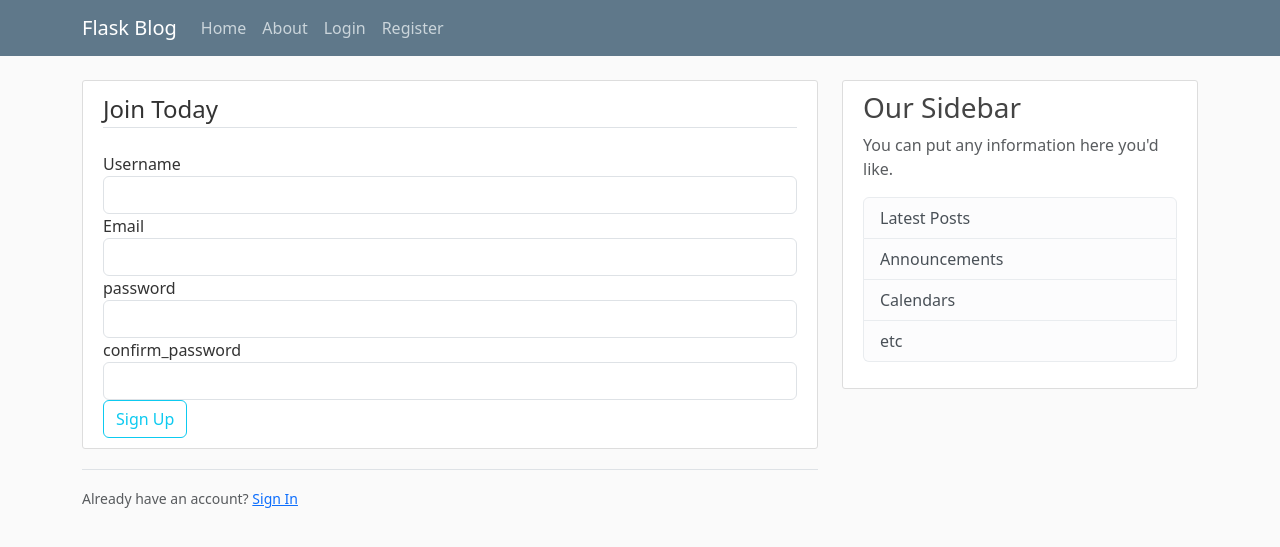
After one commit to Borowiasty/flask_blog, a Flask app: page /register in a window 1280 px wide. The commit adds this page. Shown: the top 547 px of the page. Run offline with Flask 3, Linux system fonts and the light colour scheme.

Commit message:
Added login ang register forms

```diff
--- a/flaskblog.py
+++ b/flaskblog.py
@@ -1,6 +1,9 @@
-from flask import Flask, render_template, url_for
+from flask import Flask, render_template, url_for, flash, redirect
+from forms import Registration_form, Login_form
 
 app = Flask(__name__)
+
+app.config['SECRET_KEY'] = 'c9755297e7db0233629e850cfba2446e'
 
 posts = [
     {
@@ -26,6 +29,29 @@ def home():
 def about():
     return render_template('about.html', title= 'about')
 
+@app.route("/register", methods= ['GET', 'POST'])
+def register():
+    form = Registration_form()
+
+    if form.validate_on_submit():
+        flash(f'Account created for {form.username.data}!', 'success')
+        return redirect(url_for('home'))
+
+    return render_template('register.html', title= 'register', form= form)
+
+@app.route("/login", methods= ['GET', 'POST'])
+def login():
+    form = Login_form()
+
+    if form.validate_on_submit():
+        if form.email.data == 'admin@blog.com' and form.password.data == 'password':
+            flash('You have benn logged in!', 'success')
+            return redirect(url_for('home'))
+        else:
+            flash('Login unsuccesful. Please check username and password', 'danger')
+
+    return render_template('login.html', title= 'Login', form= form)
+
 
 if __name__ == '__main__':
     app.run(debug= True)
--- /dev/null
+++ b/forms.py
@@ -0,0 +1,25 @@
+from flask_wtf import FlaskForm
+from wtforms import StringField, PasswordField, SubmitField, BooleanField
+from wtforms.validators import DataRequired, Length, Email, EqualTo
+
+class Registration_form(FlaskForm):
+    username = StringField('Username', validators= [DataRequired(),
+                                                    Length(min= 2, max= 20)])
+
+    email = StringField('Email', validators= [DataRequired(),
+                                              Email(),])
+
+    password = PasswordField('password', validators=[DataRequired()])
+    confirm_password = PasswordField('confirm_password', validators=[DataRequired(), EqualTo('password')])
+
+    submit = SubmitField('Sign Up')
+
+
+class Login_form(FlaskForm):
+    email = StringField('Email', validators= [DataRequired(),
+                                              Email(),])
+
+    password = PasswordField('password', validators=[DataRequired()])
+    remember = BooleanField('Remember me')
+
+    submit = SubmitField('Log in')
--- a/templates/layout.html
+++ b/templates/layout.html
@@ -25,13 +25,13 @@
                     </button>
                     <div class="collapse navbar-collapse" id="navbarToggle">
                         <div class="navbar-nav mr-auto">
-                            <a class="nav-item nav-link" href="/">Home</a>
-                            <a class="nav-item nav-link" href="/about">About</a>
+                            <a class="nav-item nav-link" href="{{ url_for('home') }}">Home</a>
+                            <a class="nav-item nav-link" href="{{ url_for('about') }}">About</a>
                         </div>
                         <!-- Navbar Right Side -->
                         <div class="navbar-nav">
-                            <a class="nav-item nav-link" href="/login">Login</a>
-                            <a class="nav-item nav-link" href="/register">Register</a>
+                            <a class="nav-item nav-link" href="{{ url_for('login') }}">Login</a>
+                            <a class="nav-item nav-link" href="{{ url_for('register') }}">Register</a>
                         </div>
                     </div>
                 </div>
@@ -41,6 +41,15 @@
         <main role="main" class="container">
             <div class="row">
               <div class="col-md-8">
+                {% with messages = get_flashed_messages(with_categories= true) %}
+                    {% if messages %}
+                        {% for category, message in messages %}
+                            <div class="alert alert-{{ category }}">
+                                {{ message }}
+                            </div>
+                        {% endfor %}
+                    {% endif %}
+                {% endwith %}
                 {% block content %}{% endblock %}
               </div>
               <div class="col-md-4">
--- /dev/null
+++ b/templates/register.html
@@ -0,0 +1,79 @@
+{% extends 'layout.html' %}
+{% block content %}
+    <div class="content-section">
+        <form method="post", action="">
+            {{ form.hidden_tag() }}
+            <fieldset class= "form-group">
+                <legend class= "border-bottom mb-4">Join Today</legend>
+                <div class= "form-group">
+                    {{ form.username.label(class= "form-control-label") }}
+
+                    {% if form.username.errors %}
+                        {{ form.username(class= "form-control form-control-large is-invalid") }}
+                        <div class= "invalid-feedback">
+                            {% for error in form.username.errors %}
+                                <span> {{ error }} </span>
+                            {% endfor %}
+                        </div>
+                    {% else %}
+                        {{ form.username(class= "form-control form-control-large") }}
+                    {% endif %}
+
+                </div>
+                <div class= "form-group">
+                    {{ form.email.label(class= "form-control-label") }}
+
+                    {% if form.email.errors %}
+                        {{ form.email(class= "form-control form-control-large is-invalid") }}
+                        <div class= "invalid-feedback">
+                            {% for error in form.email.errors %}
+                                <span> {{ error }} </span>
+                            {% endfor %}
+                        </div>
+                    {% else %}
+                        {{ form.email(class= "form-control form-control-large") }}
+                    {% endif %}
+
+                </div>
+                <div class= "form-group">
+                    {{ form.password.label(class= "form-control-label") }}
+
+                    {% if form.password.errors %}
+                        {{ form.password(class= "form-control form-control-large is-invalid") }}
+                        <div class= "invalid-feedback">
+                            {% for error in form.password.errors %}
+                                <span> {{ error }} </span>
+                            {% endfor %}
+                        </div>
+                    {% else %}
+                        {{ form.password(class= "form-control form-control-large") }}
+                    {% endif %}
+
+                </div>
+                <div class= "form-group">
+                    {{ form.confirm_password.label(class= "form-control-label") }}
+
+                    {% if form.confirm_password.errors %}
+                        {{ form.confirm_password(class= "form-control form-control-large is-invalid") }}
+                        <div class= "invalid-feedback">
+                            {% for error in form.confirm_password.errors %}
+                                <span> {{ error }} </span>
+                            {% endfor %}
+                        </div>
+                    {% else %}
+                        {{ form.confirm_password(class= "form-control form-control-large") }}
+                    {% endif %}
+
+                </div>
+            </fieldset>
+            <div class= "form-group">
+                {{ form.submit(class= "btn btn-outline-info") }}
+            </div>
+        </form>
+    </div>
+    <div class= "border-top pt-3">
+        <small class= "text-muted">
+            Already have an account? <a class= "ml-2" href= "{{ url_for('login') }}"> Sign In </a>
+        </small>
+    </div>
+{% endblock content %}
```
Also changed, not shown: templates/login.html (added, +56 -0 lines).
